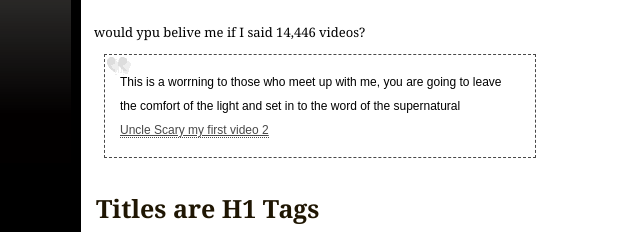
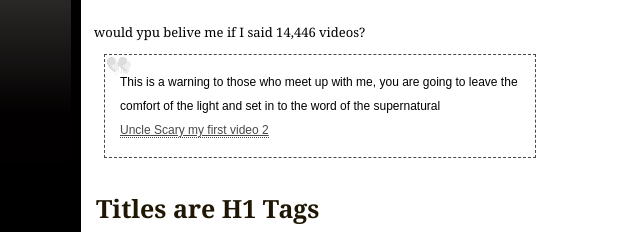
Before and after one commit to TheBusinessYuval/UncoverUncleScary, a plain HTML site: page index.html in a window 1280 px wide. Shown: the part 721-953 px from the top of the page, 234-874 px from the left. Drawn offline with Linux system fonts and the light colour scheme.

Commit message:
type fix

```diff
--- a/index.html
+++ b/index.html
@@ -46,7 +46,7 @@ Released   : 20081009
           <p>would ypu belive me if I said 14,446 videos?</p>
 
           <blockquote>
-            <p>This is a worrning to those who meet up with me, you are going to leave the comfort of the light and set in to the word of the supernatural </p>
+            <p>This is a warning to those who meet up with me, you are going to leave the comfort of the light and set in to the word of the supernatural </p>
             <p> <a href="https://www.youtube.com/watch?v=FNXpGKTA8Bs&t=42s">Uncle Scary my first video 2 </a> </p>
           </blockquote>
         </div>
```
